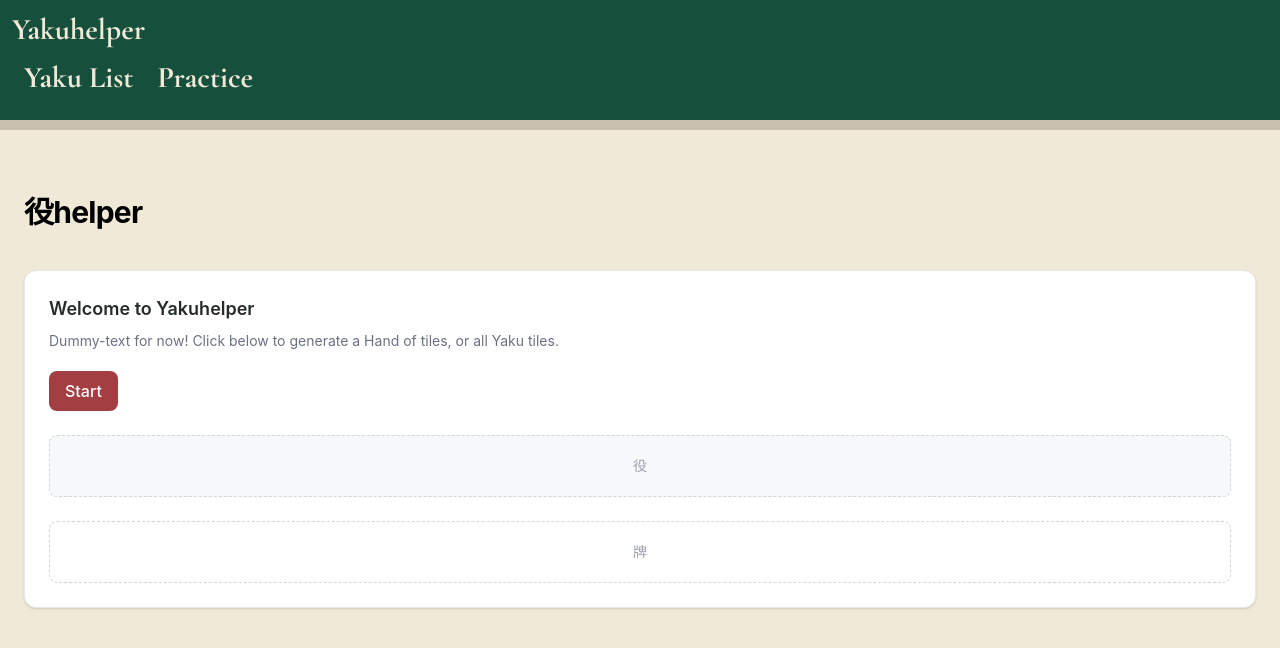
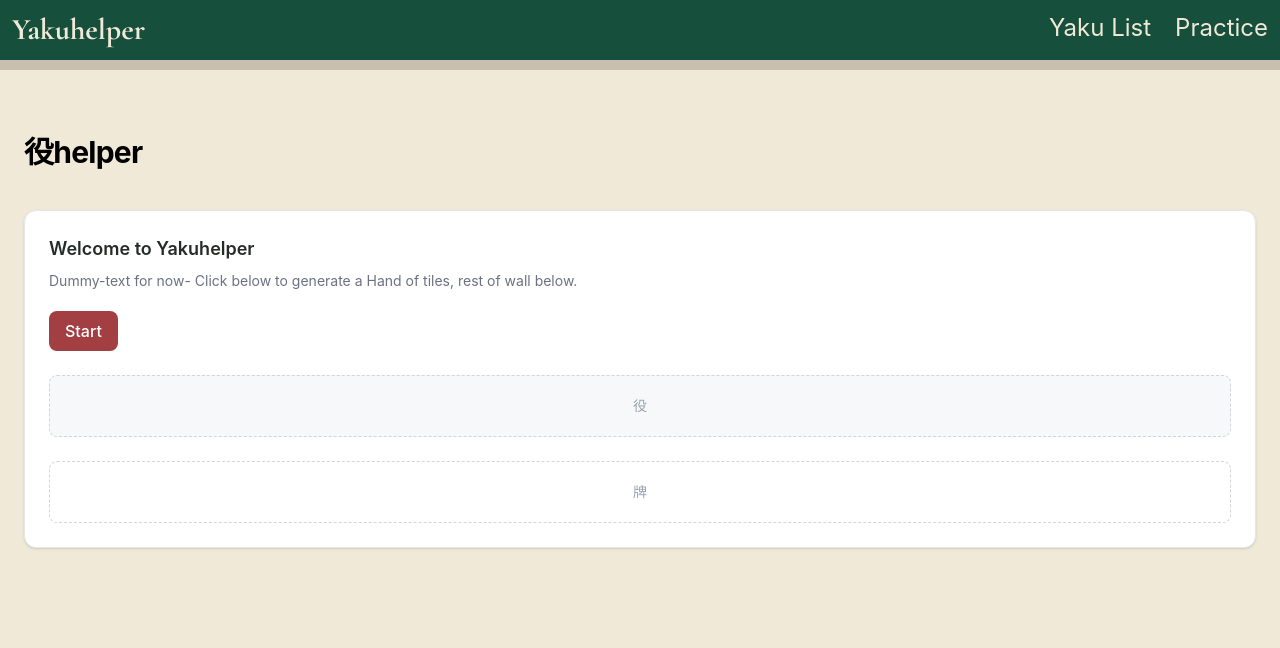
Before and after one commit to Suuankou/YakuHelper, a website built with Vite: page client/index.html in a window 1280 px wide. Built offline with nearby package versions, Linux system fonts and the light colour scheme.

Commit message:
Updated Nav and Tile views

```diff
--- a/client/index.html
+++ b/client/index.html
@@ -9,16 +9,14 @@
 
     <body class="min-h-full bg-ivory">
         <header>
-            <nav class="flex items-center bg-casino-light text-ivory">
+            <nav class="flex items-start justify-between bg-casino-light text-ivory">
                 <div class="text-3xl p-3 font-bold color-ivory font-cormorant"
                      id="Header-Title">
                     <h1>
-                        <a href="/"
-                           class="cursor-pointer">
-                            Yakuhelper
-                        </a>
+                        <a href="/" class="cursor-pointer">Yakuhelper</a>
                     </h1>
-                    <ul class="ml-auto flex items-center gap-6 p-3">
+                    </div>
+                    <ul class="text-2xl p-3 flex items-center justify-center flex flex-start gap-6 p-3">
                         <li>
                             <a href="/Yaku"
                                hx-get="/Yaku"
@@ -54,7 +52,7 @@
                 </h2>
 
                 <p class="mt-2 text-sm text-gray-500">
-                    Dummy-text for now! Click below to generate a Hand of tiles, or all Yaku tiles.
+                    Dummy-text for now- Click below to generate a Hand of tiles, rest of wall below.
                 </p>
                 <button
                     id="load-wall"
@@ -81,11 +79,9 @@
                 </div>
                 </div>
 
-
                 <div
                     id="content"
-                    class="flex items-center justify-center mt-6 rounded-lg border border-dashed border-gray-300 p-5 position: fixed;"
-                >
+                    class="flex items-center justify-center mt-6 rounded-lg border border-dashed border-gray-300 p-5 position: fixed;">
                     <p class="text-sm text-gray-400">
                     牌
                     </p>
```
Also changed, not shown: client/src/views/tile.ts (line endings or trailing spaces).
